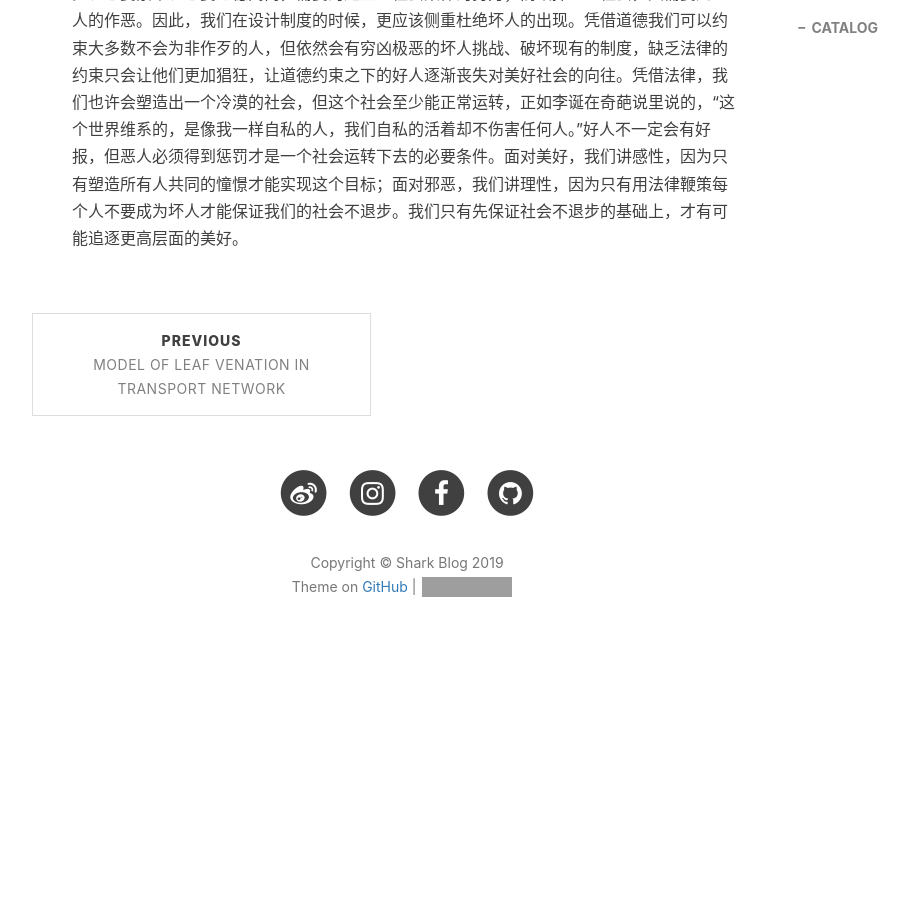
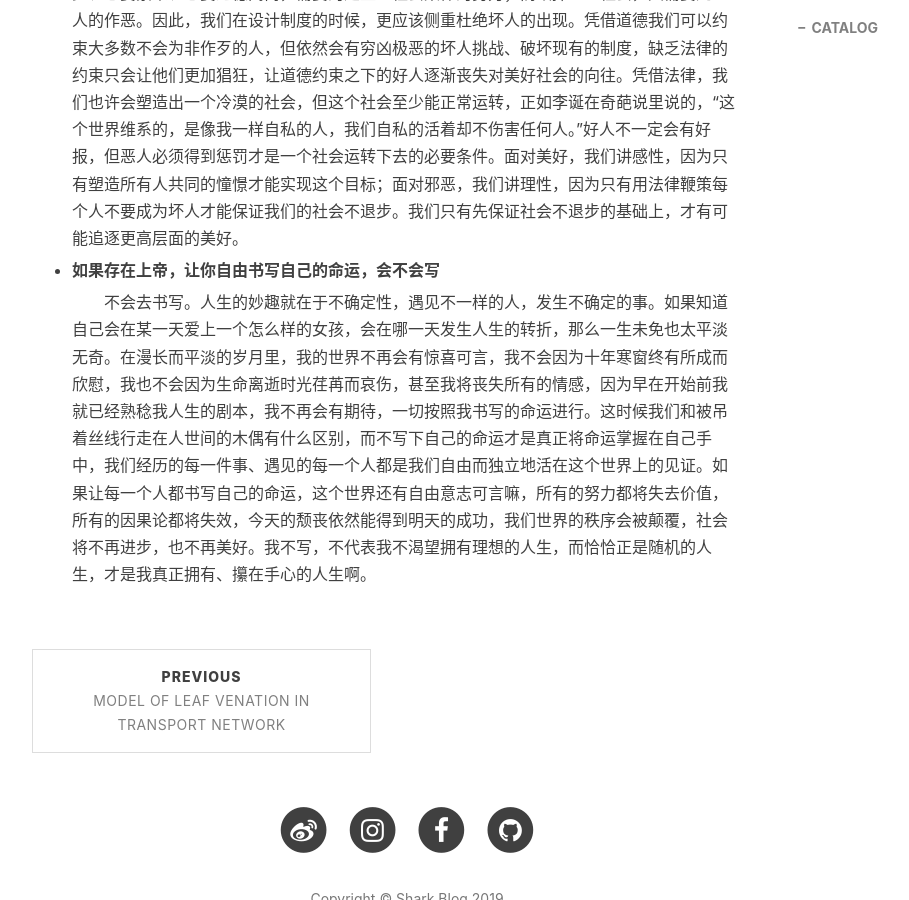
Before and after one commit to sharkjingyang/sharkjingyang.github.io, a Jekyll site: the page built from _posts/2019-11-22-话题和思考.md, in a window 1280 px wide and 900 px high, scrolled down 2177 px. Shown: the whole window, without its empty margins (233-1142 px from the left). Built offline with Jekyll 4.4.1, drawn with Linux system fonts in a browser that asks for light colours; nearby versions of some CDN libraries; comment, search, counter and statistics services are not loaded; before the commit the page ends 2868 px from its top, so only the background shows below that; grey boxes are pictures that could not be loaded.

Commit message:
11.29
11.29

```diff
--- a/_posts/2019-11-22-话题和思考.md
+++ b/_posts/2019-11-22-话题和思考.md
@@ -39,3 +39,7 @@ tags:
 * **社会安定主要靠法律还是道德维持**
 
   &emsp;&emsp;我个人是性本恶的支持者，因此我支持法律作为维系社会的主要标准。一个社会想要进步、想要繁荣、想要道德高尚，需要的是整个社会集体的努力；而毁掉一个社会，只需要几个人的作恶。因此，我们在设计制度的时候，更应该侧重杜绝坏人的出现。凭借道德我们可以约束大多数不会为非作歹的人，但依然会有穷凶极恶的坏人挑战、破坏现有的制度，缺乏法律的约束只会让他们更加猖狂，让道德约束之下的好人逐渐丧失对美好社会的向往。凭借法律，我们也许会塑造出一个冷漠的社会，但这个社会至少能正常运转，正如李诞在奇葩说里说的，“这个世界维系的，是像我一样自私的人，我们自私的活着却不伤害任何人。”好人不一定会有好报，但恶人必须得到惩罚才是一个社会运转下去的必要条件。面对美好，我们讲感性，因为只有塑造所有人共同的憧憬才能实现这个目标；面对邪恶，我们讲理性，因为只有用法律鞭策每个人不要成为坏人才能保证我们的社会不退步。我们只有先保证社会不退步的基础上，才有可能追逐更高层面的美好。
+
+* **如果存在上帝，让你自由书写自己的命运，会不会写**
+
+  &emsp;&emsp;不会去书写。人生的妙趣就在于不确定性，遇见不一样的人，发生不确定的事。如果知道自己会在某一天爱上一个怎么样的女孩，会在哪一天发生人生的转折，那么一生未免也太平淡无奇。在漫长而平淡的岁月里，我的世界不再会有惊喜可言，我不会因为十年寒窗终有所成而欣慰，我也不会因为生命离逝时光荏苒而哀伤，甚至我将丧失所有的情感，因为早在开始前我就已经熟稔我人生的剧本，我不再会有期待，一切按照我书写的命运进行。这时候我们和被吊着丝线行走在人世间的木偶有什么区别，而不写下自己的命运才是真正将命运掌握在自己手中，我们经历的每一件事、遇见的每一个人都是我们自由而独立地活在这个世界上的见证。如果让每一个人都书写自己的命运，这个世界还有自由意志可言嘛，所有的努力都将失去价值，所有的因果论都将失效，今天的颓丧依然能得到明天的成功，我们世界的秩序会被颠覆，社会将不再进步，也不再美好。我不写，不代表我不渴望拥有理想的人生，而恰恰正是随机的人生，才是我真正拥有、攥在手心的人生啊。
```
